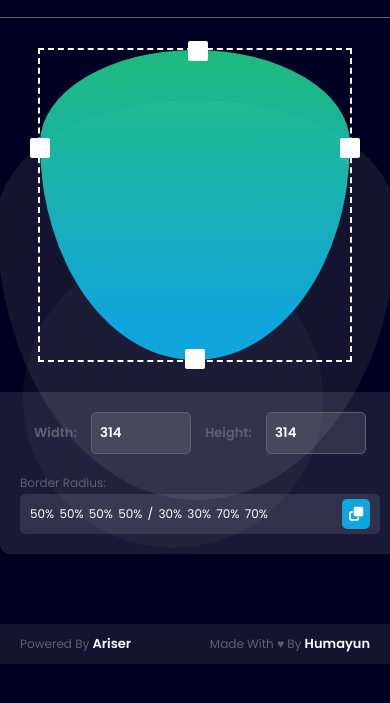
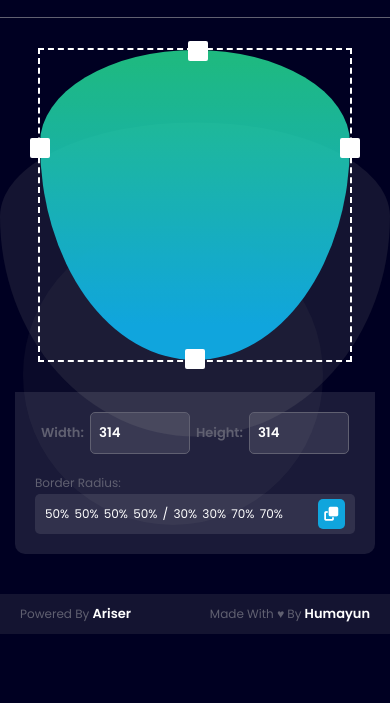
Before and after one commit to ariserlabs/advance-border-radius, a plain HTML site: page index.html in a window 390 px wide. Shown: the part 61-764 px from the top of the page. Drawn offline with Linux system fonts and the light colour scheme.

Commit message:
Fixed some issue in style.css

```diff
--- a/assets/css/style.css
+++ b/assets/css/style.css
@@ -345,8 +345,8 @@ header h1 {
 }
 
 .bgShp ul li:last-child {
-   width: 400px;
-   height: 400px;
+   width: 314px;
+   height: 314px;
    left: 30%;
    top: 40%;
    transform: translate(-30%, -40%);
@@ -387,6 +387,16 @@ header h1 {
       padding: 0 20px;
    }
 
+   .bgShp ul li:last-child {
+      width: 100%;
+      height: 314px;
+   }
+
+   .setting {
+      width: calc(100% - 30px);
+      margin: 30px 15px 0 15px;
+   }
+
    header h1{
       font-size: 25px;
    }
```
